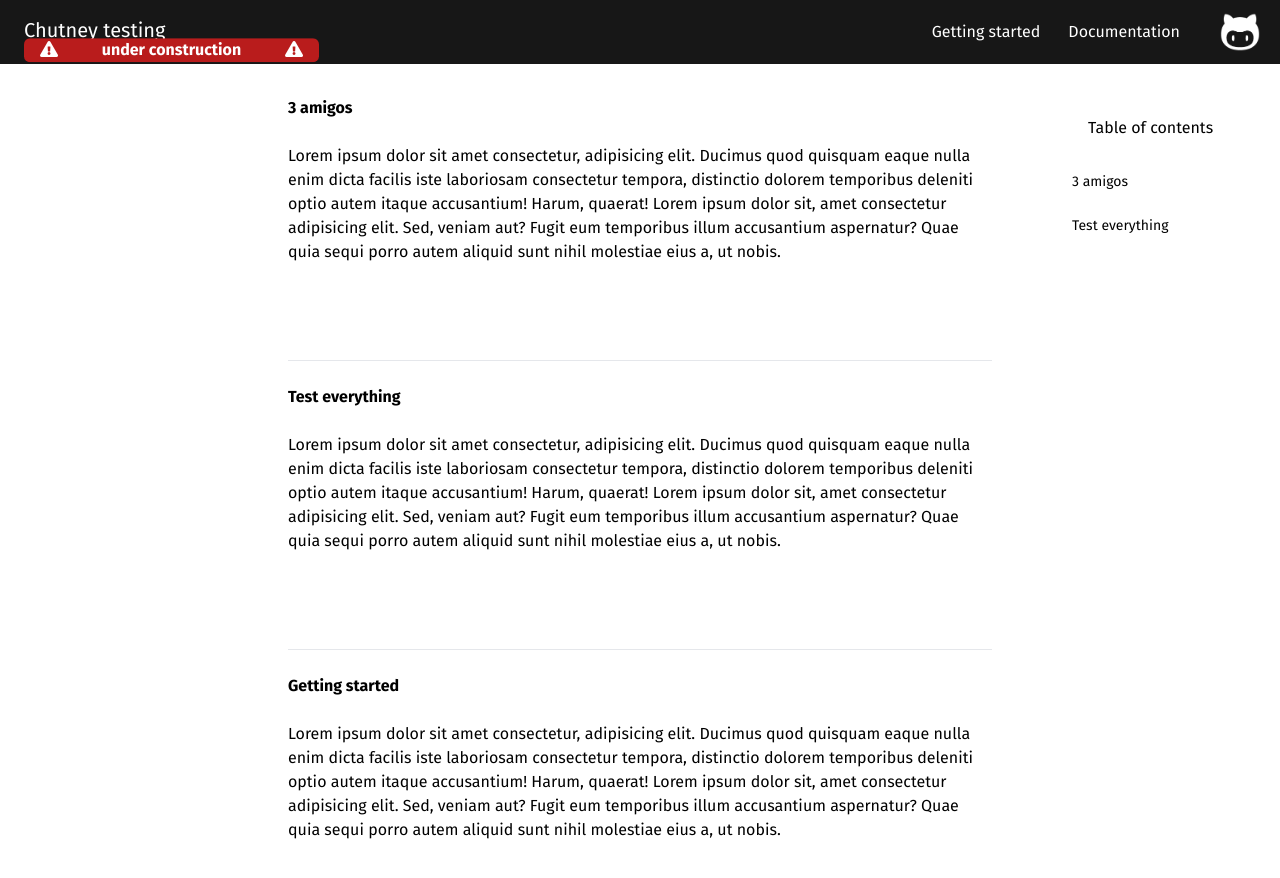
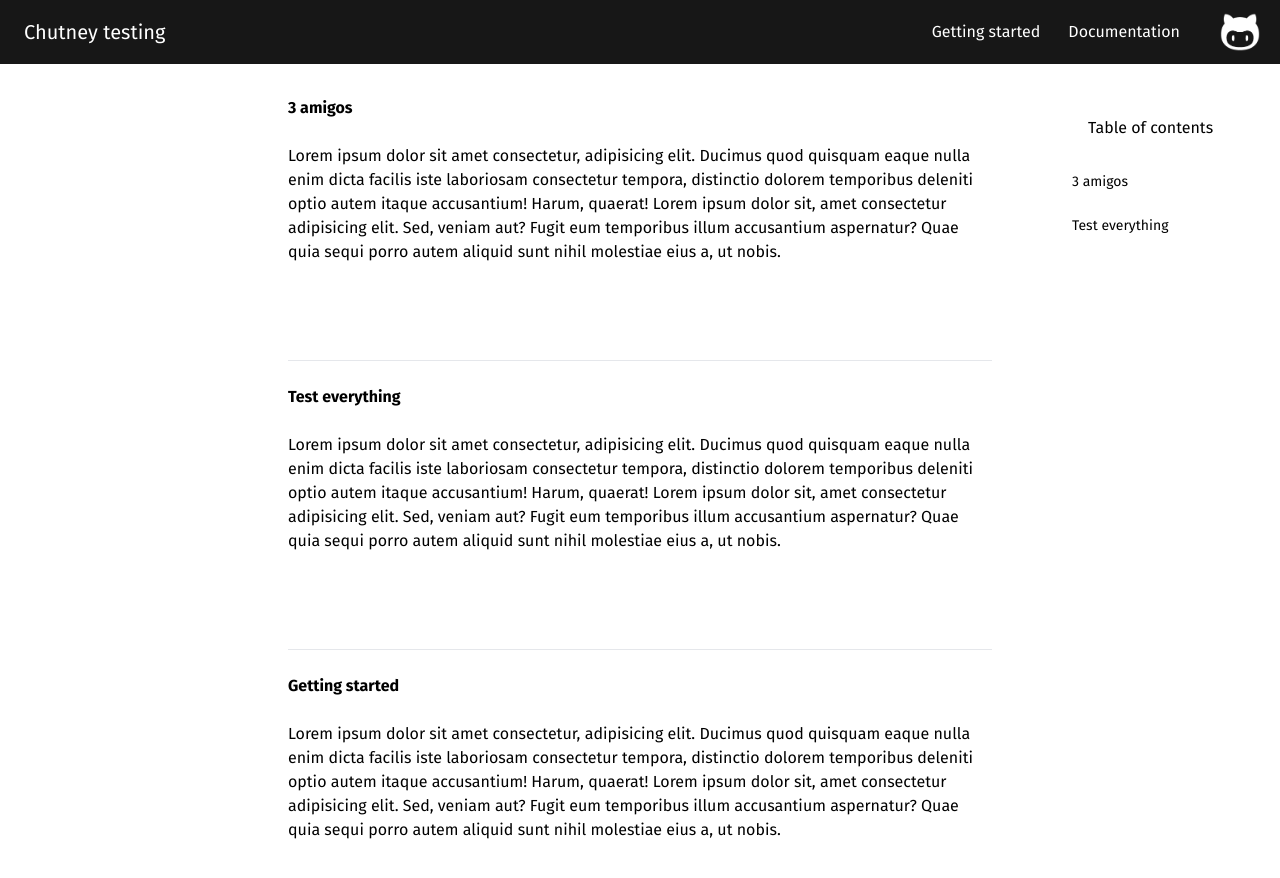
Before and after one commit to chutney-testing/chutney-testing.github.io-legacy, a Jekyll site: the page built from index.md, in a window 1280 px wide and 900 px high. Shown: the top 878 px of the window. Built offline with Jekyll 4.4.1, drawn with Linux system fonts in a browser that asks for light colours; nearby versions of some CDN libraries.

Commit message:
feat: Remove under construction label

```diff
--- a/_includes/header.html
+++ b/_includes/header.html
@@ -4,10 +4,6 @@
         <a class="inline-block text-white py-2 px-2" href="/">
             <span class="text-xl text-white pl-2">
                 Chutney testing
-            </span>
-            <span class="block ml-2 pl-4 pr-4 rounded-md bg-red-700 text-white font-bold animate-bounce">
-                <i class="fa fa-exclamation-triangle pr-10"></i>&nbsp;under construction&nbsp;<i
-                    class="fa fa-exclamation-triangle pl-10"></i>
             </span>
         </a>
     </div>
```
